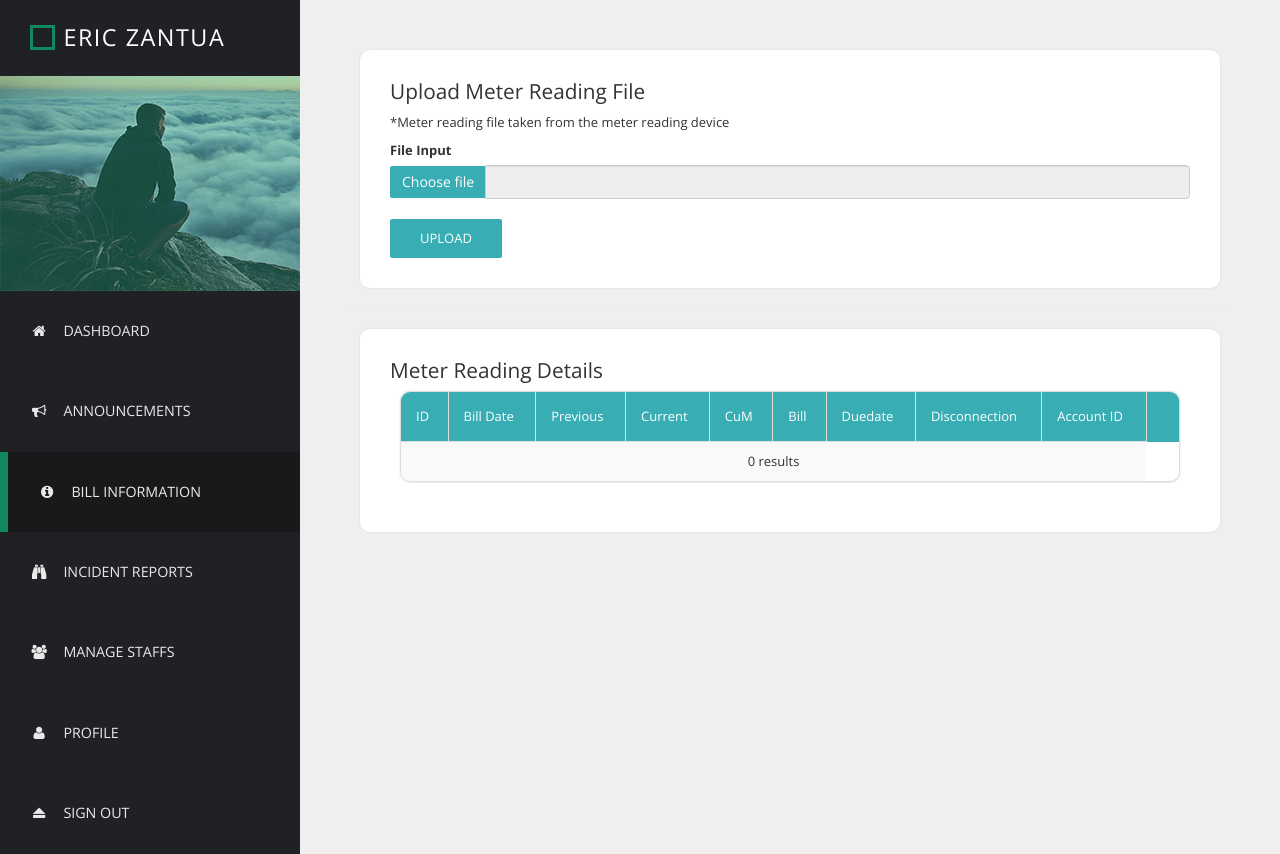
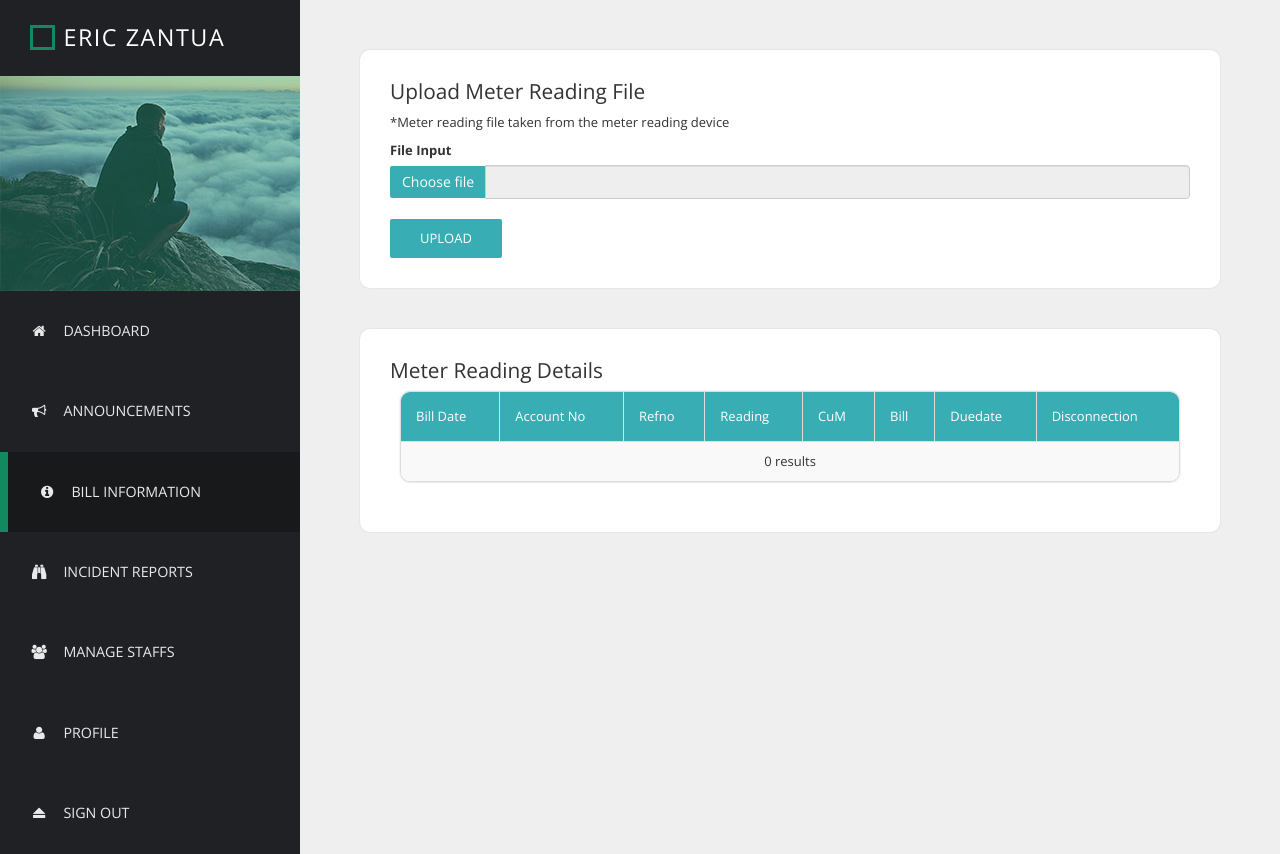
Before and after one commit to nikitfornoles/mnwd_, a PHP site: page /billinfo.php in a window 1280 px wide. Run offline with PHP 8.4, Linux system fonts and the light colour scheme; a user stored in the database is signed in; data that the repository does not hold is empty.

Commit message:
include column for reference number

```diff
--- a/billinfo.php
+++ b/billinfo.php
@@ -98,8 +98,11 @@
               $result = mysqli_query($dbconn, $query);
               $count = mysqli_num_rows($result);
 
-              echo "<div class='templatemo-content-widget no-padding'><div class='panel panel-default table-responsive'><table class = 'table table-striped table-bordered templatemo-user-table'>";
-              echo "<thead><tr><td>ID</td><td>Bill Date</td><td>Previous</td><td>Current</td><td>CuM</td><td>Bill</td><td>Duedate</td><td>Disconnection</td><td>Account ID</td><td colspan = 2></td></tr></thead>";
+              echo "<div class='templatemo-content-widget no-padding'>";
+              echo "<div class='panel panel-default table-responsive'>";
+              echo "<table class = 'table table-striped table-bordered templatemo-user-table'>";
+              echo "<thead><tr><td>Bill Date</td><td>Account No</td><td>Refno</td><td>Reading</td>";
+              echo "<td>CuM</td><td>Bill</td><td>Duedate</td><td>Disconnection</td></tr></thead>";
               echo "<tbody>";
 
               if ($count == 0) {
@@ -115,6 +118,7 @@
                   $bill = $row['bill'];
                   $duedate = $row['duedate'];
                   $disconnection_date = $row['disconnection_date'];
+                  $refno = $row['refno'];
 
                   $accountid = $row['accountid'];
                   $sql = "SELECT `accountno` FROM `account` WHERE `accountid` = $accountid";
@@ -123,34 +127,22 @@
                   $accountno = $row1 [0];
 
                   echo "<tr>";
-                  echo "<td> $readingid </td>";
+                  //echo "<td> $readingid </td>";
                   echo "<td> $billingdate </td>";
-                  echo "<td> $previous_reading </td>";
+                  echo "<td> $accountno </td>";
+                  echo "<td> $refno </td>";
+                  //echo "<td> $previous_reading </td>";
                   echo "<td> $present_reading </td>";
                   echo "<td> $consumption </td>";
                   echo "<td> $bill </td>";
                   echo "<td> $duedate </td>";
                   echo "<td> $disconnection_date </td>";
-
-                  echo "<td> $accountno </td>";
-
-                  echo "<td> <a href='' class='btn btn-sm btn-primary'>View</a></td>";
-                  echo "<tr>";
+                  echo "</tr>";
                 }
               }
               echo "</tbody>";
               echo "</table></div></div>";
             ?>
-
-            <form action="deleteannouncement.php" class="templatemo-login-form" method="post" enctype="multipart/form-data">
-              <div class="form-group text-left">
-                <?php
-                  if ($count > 0) {
-                    echo "<button type=submit class=templatemo-blue-button name=delete>Delete All</button>";
-                  }
-                ?>
-              </div>
-            </form>
           </div>
 
         </div>
```
